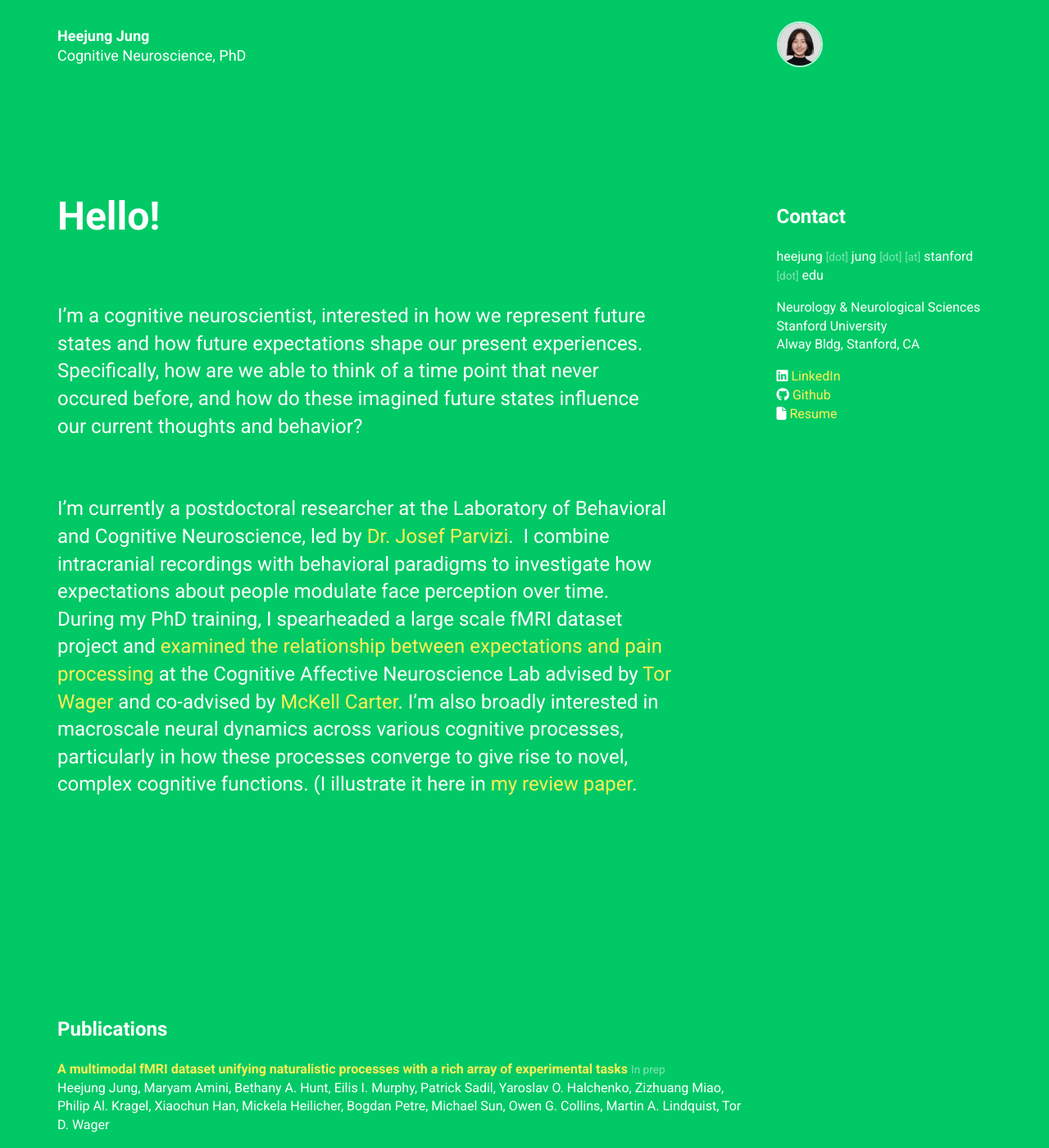
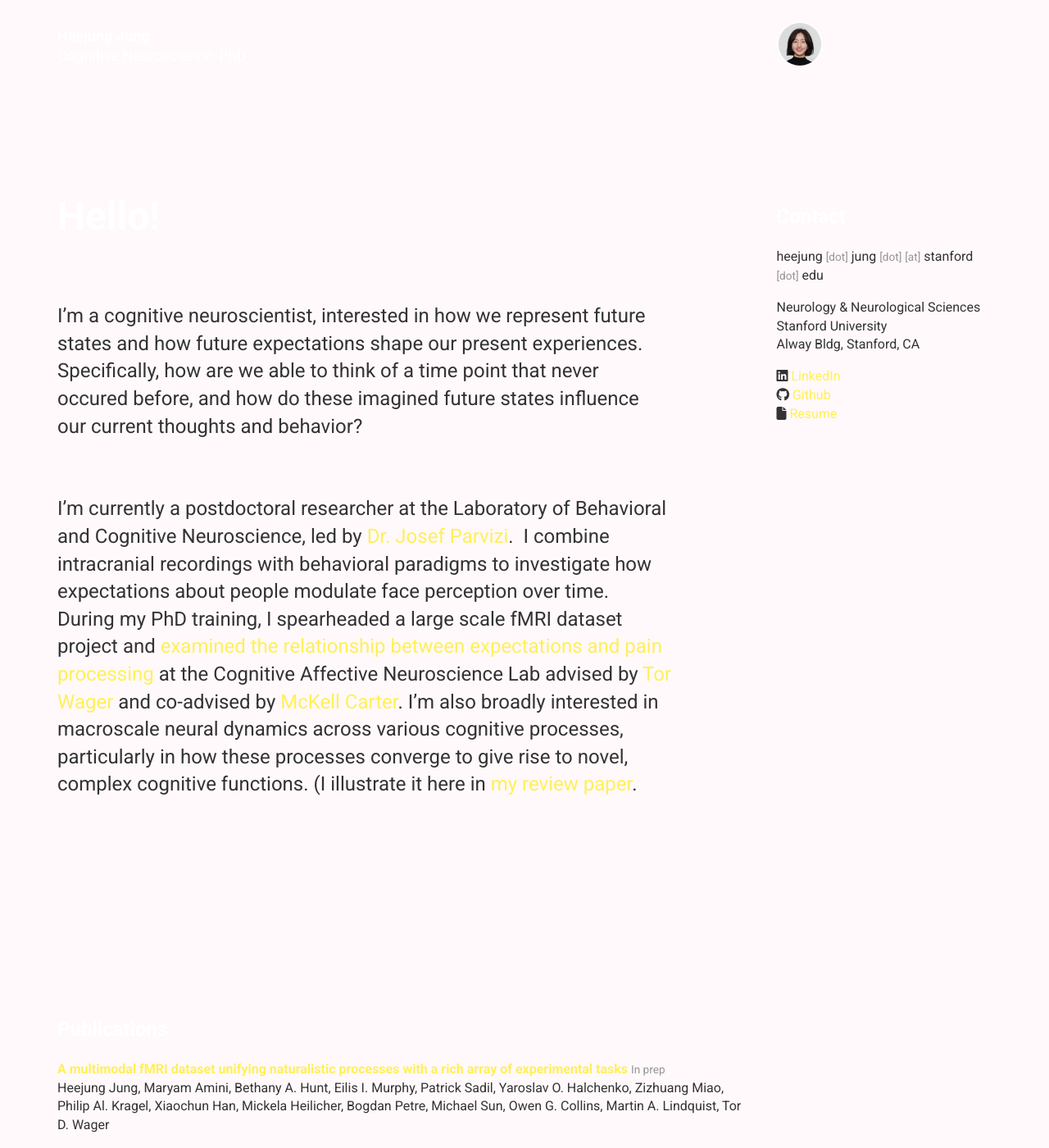
Before and after one commit to jungheejung/jungheejung.github.io, a Jekyll site: the page built from index.html, in a window 1280 px wide and 1400 px high. Shown: the whole window at 82% size. Built offline with Jekyll 4.4.1, drawn with Linux system fonts in a browser that asks for light colours; nearby versions of some CDN libraries.

Commit message:
STY: color change

```diff
--- a/assets/albertine/css/default.css
+++ b/assets/albertine/css/default.css
@@ -71,10 +71,7 @@ section {
   }
   section a,
   section a:hover {
-    /* color: #2C2AD7; */
-    /* color:#70D6FF; */
-    /* color:#2868CE; */
-    color: #0B5EFE;
+    color: #880D1E;
   }
 
 /*******************
@@ -82,22 +79,8 @@ section {
  *******************/
 .intro-screen,
 .intro-screen header {
-  /* background-color:#44a9eb; */
-  /* background-col#a8d0e60e6; */
-  /* background-color:#2730D8; */
-  /* background-color: #89CFF0;  */
-  /* #BAFFAD */
-  /* background-color: #BFDBFE;  */
-  background-color:#00C966;
-   /* #55CC81; */
-   /* #CC99CC; */
-   /* testcolor: #A6C6FD;
-  testcolor: #AEC6F7;  */
-  color:#fff;
-   /* #870012; */
-  /* color: #00346F; */
-  /* color:#7AF864;
-  color:#fff;  */
+  background-color:#FFF9FB;
+  color:#333333;
 }
   .intro-screen h1,
   .intro-screen h2,
@@ -106,11 +89,7 @@ section {
   }
   .intro-screen a,
   .intro-screen a:hover {
-    /* color:#F8ADA7; */
-    /* color: #f8b100; */
-    /* color: #023618; */
     color: #FFF056;
-    /* color:#fff59d; */
   }
 
 /*******************
```
